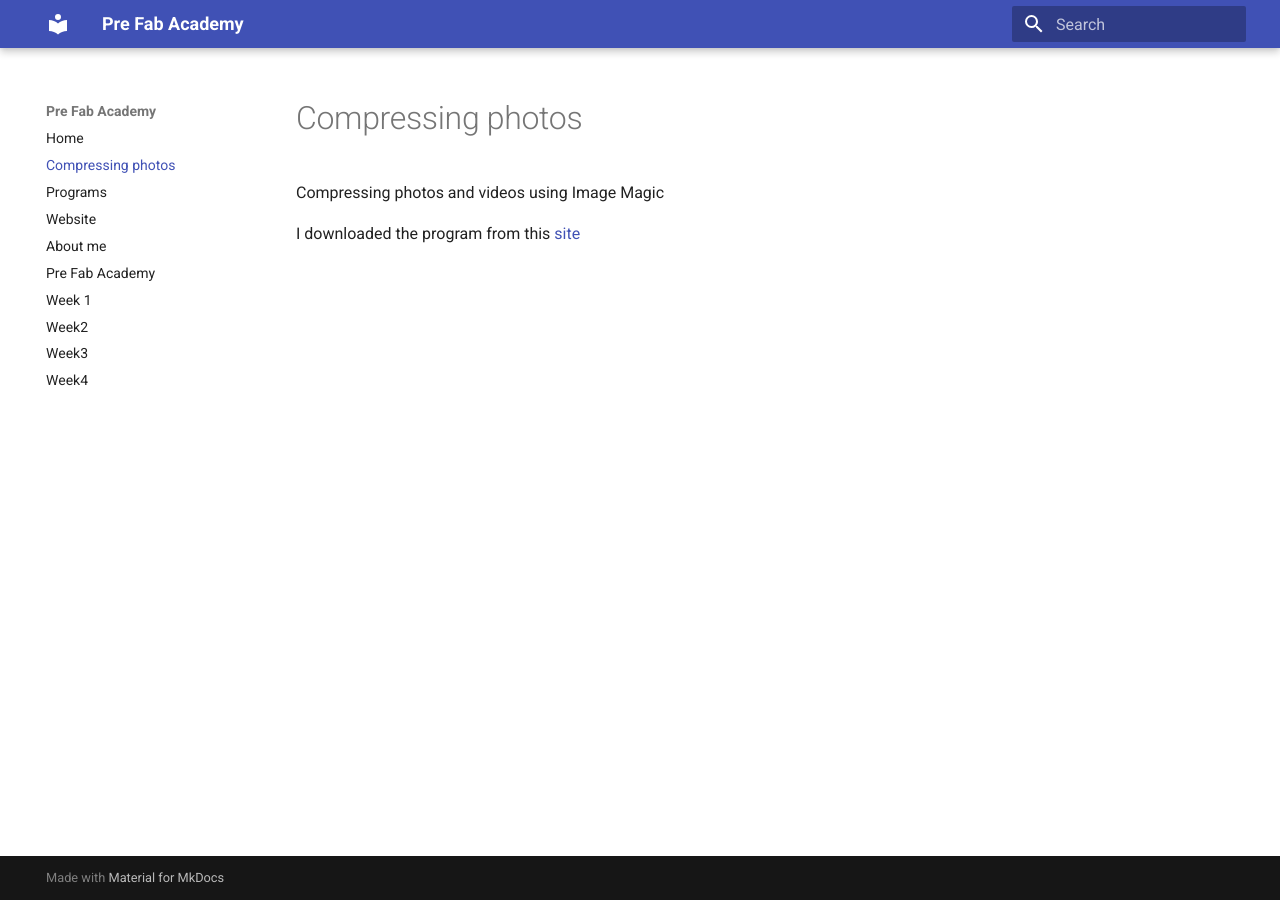
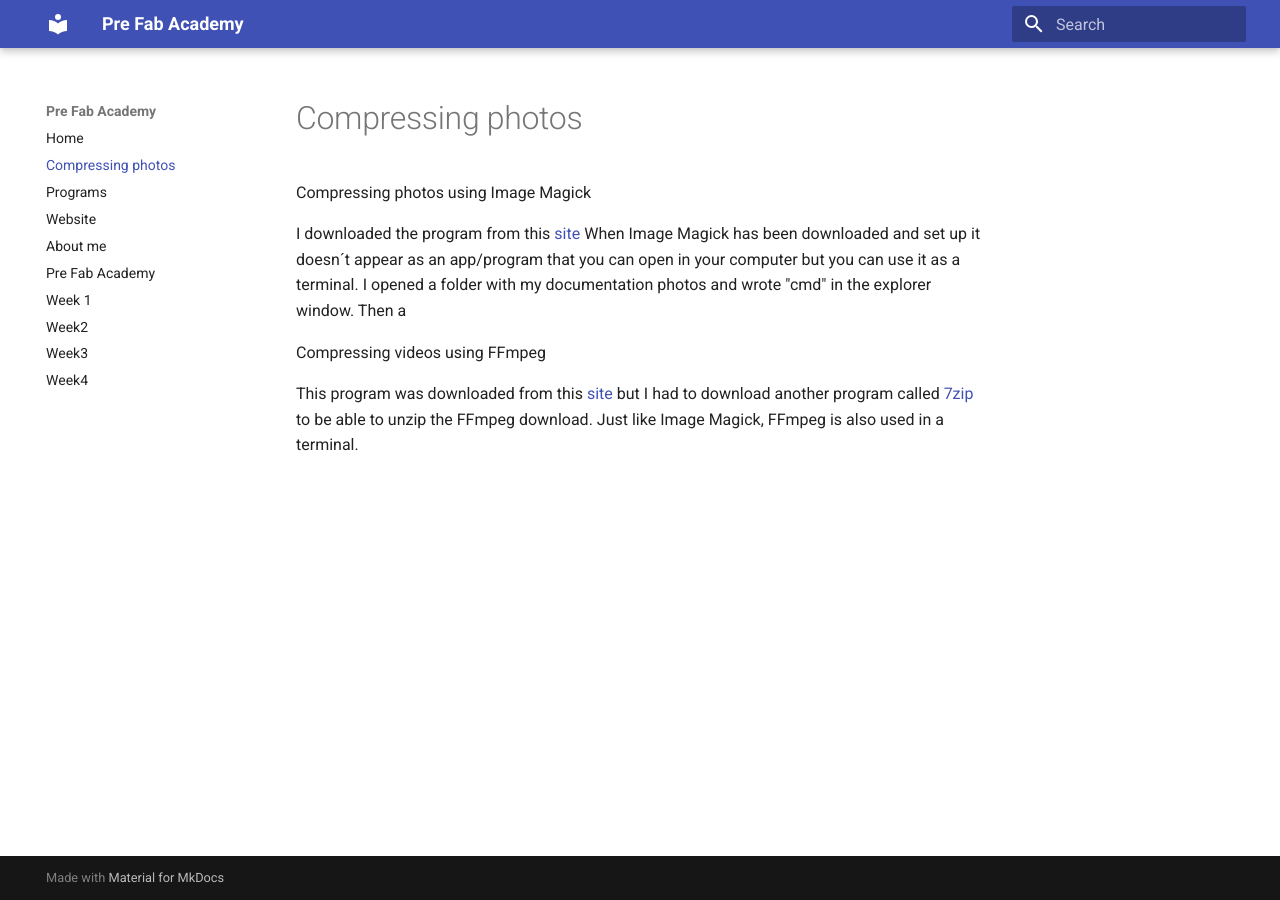
Before and after one commit to OlofH2/Before-Fab-Academy, an MkDocs documentation site: the page built from docs/Compressing_photos.md, in a window 1280 px wide. Built offline with MkDocs 1.6.1 and Material for MkDocs 9.7.7, drawn with Linux system fonts in a browser that asks for light colours.

Commit message:
Image magick and ffmpeg

```diff
--- a/docs/Compressing_photos.md
+++ b/docs/Compressing_photos.md
@@ -1,3 +1,9 @@
-Compressing photos and videos using Image Magic
+Compressing photos using Image Magick
 
 I downloaded the program from this [site](https://imagemagick.org/script/download.php#windows)
+When Image Magick has been downloaded and set up it doesn´t appear as an app/program that you can open in your computer but you can use it as a terminal. I opened a folder with my documentation photos and wrote "cmd" in the explorer window. Then a
+
+
+Compressing videos using FFmpeg
+
+This program was downloaded from this [site](https://www.ffmpeg.org/download.html) but I had to download another program called [7zip](https://www.7-zip.org/) to be able to unzip the FFmpeg download. Just like Image Magick, FFmpeg is also used in a terminal.
```
